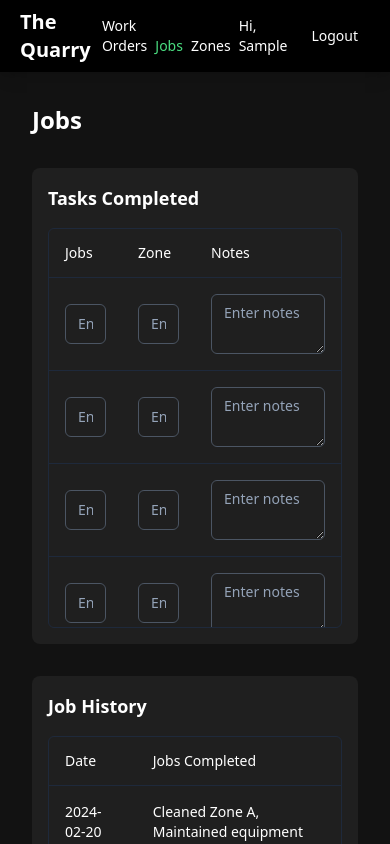
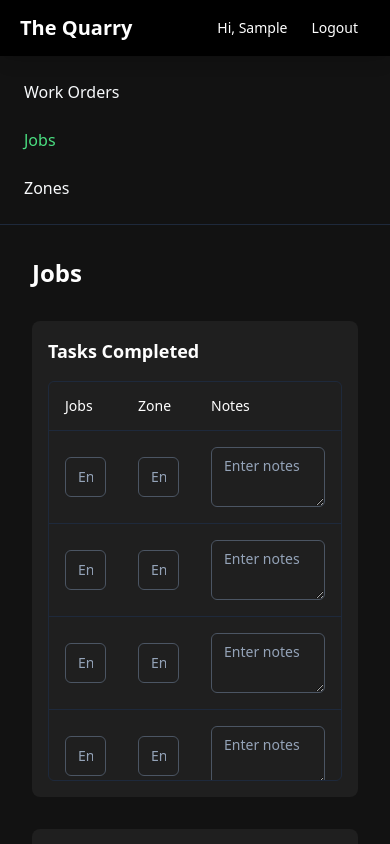
Before and after one commit to Youllhavethat00/my-work-buddy, a React (Vite) app: page /daily-tasks in a window 390 px wide. Both pictures are taken after typing "Sample" into the empty fields and a click on the button "Continue". Shown: the top 844 px of the page. Built offline with nearby package versions, Linux system fonts and the light colour scheme.

Commit message:
Refactor navigation for mobile view
Reorganize the mobile navigation bar by moving page buttons to the body. Retain only the user greeting and logout buttons along with the title for a cleaner layout.
[skip gpt_engineer]

```diff
--- a/src/components/Navigation.tsx
+++ b/src/components/Navigation.tsx
@@ -1,21 +1,27 @@
 import { Link, useLocation } from "react-router-dom";
 import { useUser } from "@/contexts/UserContext";
 import { Button } from "@/components/ui/button";
+import { Menu } from "lucide-react";
+import { useState } from "react";
 
 const Navigation = () => {
   const location = useLocation();
   const { username, logout } = useUser();
+  const [showMobileMenu, setShowMobileMenu] = useState(false);
 
   const isActive = (path: string) => location.pathname === path;
 
   return (
-    <nav className="bg-primary text-white p-2 md:p-4 shadow-lg">
+    <>
+      <nav className="bg-primary text-white p-2 md:p-4 shadow-lg sticky top-0 z-50">
         <div className="container mx-auto flex justify-between items-center px-2 md:px-4">
           <div className="flex items-center">
             <div className="text-xl md:text-2xl font-bold pl-1 md:pl-0">The Quarry</div>
           </div>
-        <div className="flex items-center space-x-2 md:space-x-4">
-          <div className="space-x-2 md:space-x-4 text-sm md:text-base">
+
+          {/* Desktop Navigation Links */}
+          <div className="hidden md:flex items-center space-x-4">
+            <div className="space-x-4 text-base">
               <Link
                 to="/work-orders"
                 className={`hover:text-accent-blue transition-colors ${
@@ -41,6 +47,8 @@ const Navigation = () => {
                 Zones
               </Link>
             </div>
+          </div>
+
           <div className="flex items-center space-x-2 text-sm">
             <span>Hi, {username}</span>
             <Button
@@ -52,8 +60,38 @@ const Navigation = () => {
             </Button>
           </div>
         </div>
+      </nav>
+
+      {/* Mobile Navigation Menu */}
+      <div className="md:hidden bg-background p-4 border-b">
+        <div className="flex flex-col space-y-2">
+          <Link
+            to="/work-orders"
+            className={`p-2 rounded-md hover:bg-primary/10 transition-colors ${
+              isActive("/work-orders") ? "text-accent-blue" : ""
+            }`}
+          >
+            Work Orders
+          </Link>
+          <Link
+            to="/daily-tasks"
+            className={`p-2 rounded-md hover:bg-primary/10 transition-colors ${
+              isActive("/daily-tasks") ? "text-accent-green" : ""
+            }`}
+          >
+            Jobs
+          </Link>
+          <Link
+            to="/zones"
+            className={`p-2 rounded-md hover:bg-primary/10 transition-colors ${
+              isActive("/zones") ? "text-accent-gray" : ""
+            }`}
+          >
+            Zones
+          </Link>
         </div>
-    </nav>
+      </div>
+    </>
   );
 };
 
```
Lines whose indentation alone changed are shown as unchanged.
